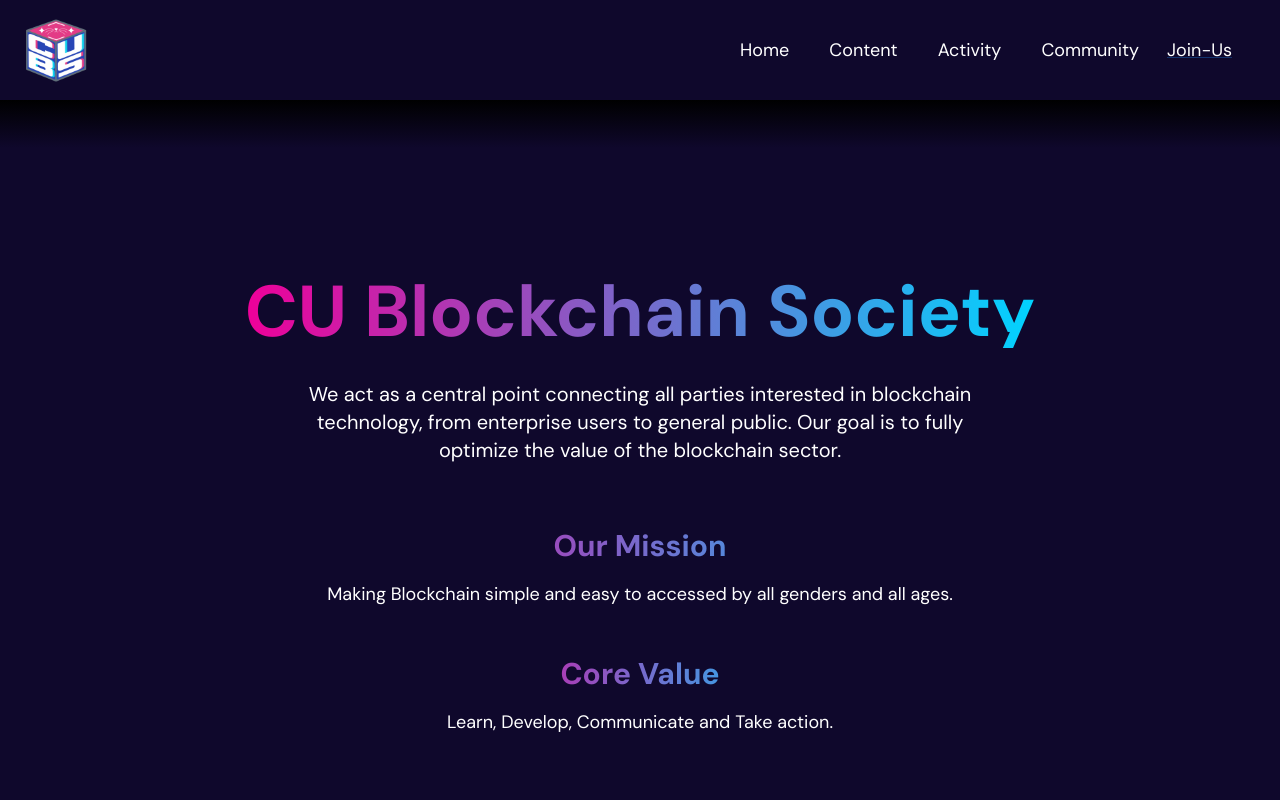
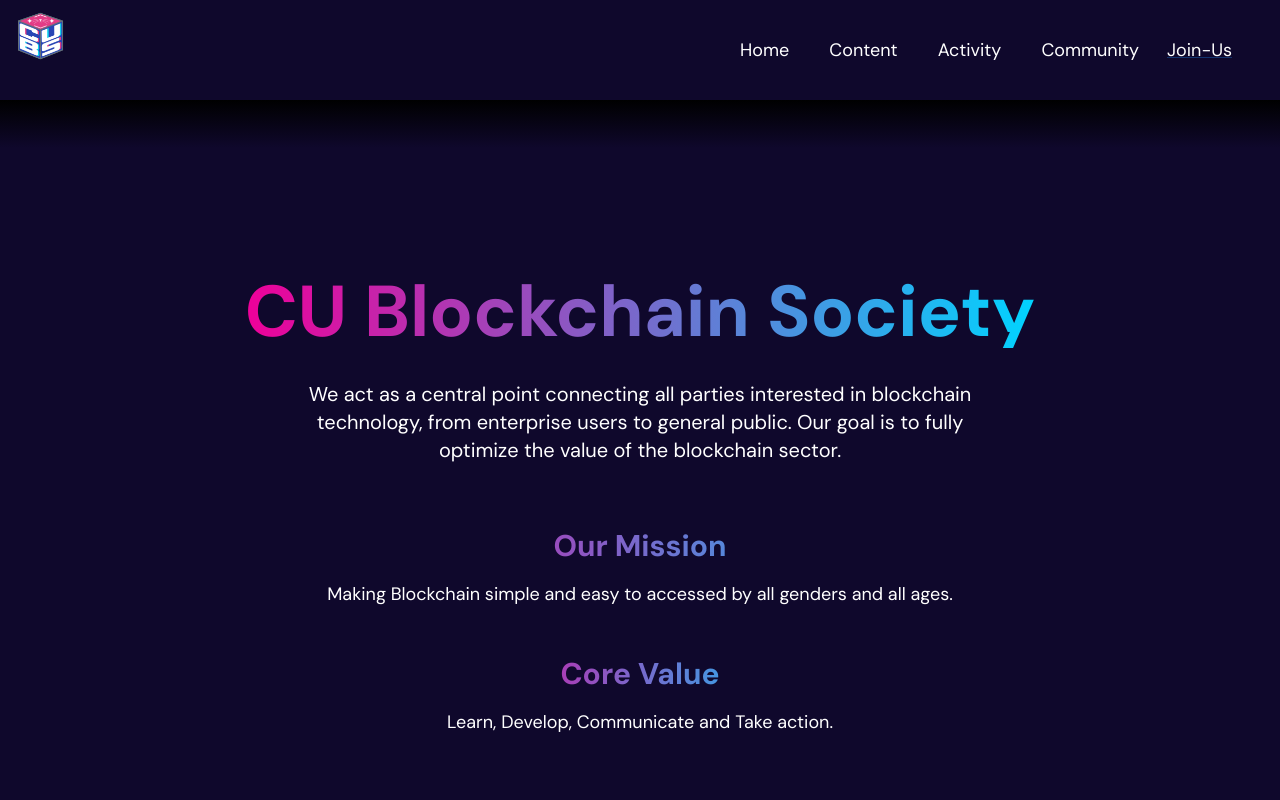
Before and after one commit to CUBS-sources-code/CUBS-website, a Next.js app: page / in a window 1280 px wide. Shown: the top 800 px of the page. Built offline with nearby package versions, Linux system fonts and the light colour scheme; no server answers.

Commit message:
fix: animatedfooter type cast

```diff
--- a/src/components/Add.tsx
+++ b/src/components/Add.tsx
@@ -13,7 +13,6 @@ export default async function Add() {
                 <div className="text-md mx-5 text-left">
                     <div className="text-4xl font-bold m-5">Reservation Restaurant Platform</div>
                     <p className="m-5">A reservation restaurant platform provides users with a convenient way to book tables at their desired restaurants, streamlining the dining experience for both customers and restaurant staff. Through this platform, users can browse through a variety of restaurants, view their availability, and make reservations based on their preferences such as date, time, and party size. The platform typically offers features like real-time updates on table availability, special offers or promotions, and user reviews to help customers make informed decisions. For restaurant owners, the platform facilitates efficient table management, reduces no-shows through confirmation mechanisms, and allows them to showcase their offerings to a wider audience. Overall, a reservation restaurant platform enhances the dining experience by offering convenience, accessibility, and transparency for both customers and restaurant owners alike.</p>
-
                 </div>
             </div>
         </main>
--- a/src/components/Global/AnimatedFooter.tsx
+++ b/src/components/Global/AnimatedFooter.tsx
@@ -3,12 +3,21 @@
 import React, { useEffect, useRef } from 'react';
 
 const AnimatedFooter = () => {
-  const canvasRef = useRef(null);
+  const canvasRef = useRef<HTMLCanvasElement | null>(null);
 
   useEffect(() => {
-    const canvas = canvasRef.current;
+    const canvas = canvasRef.current as HTMLCanvasElement;
+    if (!canvas) return;
     const ctx = canvas.getContext('2d');
-    const particles = [];
+    if (!ctx) return;
+
+    const particles: {
+      x: number;
+      y: number;
+      vx: number;
+      vy: number;
+      color: string;
+    }[] = [];
     const colors = ['#FF6F91', '#FFC75F', '#D65DB1', '#845EC2', '#0081CF'];
     const maxParticles = 33;
     const radius = 5;
--- a/src/components/Global/Header.tsx
+++ b/src/components/Global/Header.tsx
@@ -11,8 +11,15 @@ export default async function Header() {
 
     return (
         <div className={styles.menucontainer}>
-            <Link href="/" underline="none">
-                <Image src={'/img/Logo/CUBSlogo.png'} className={styles.logoimg} alt='logo' width={0} height={0} sizes="20vw"/>
+            <Link className="pt-1 pl-2" href="/" underline="none">
+                <div className={styles.logoWrapper}>
+                    <Image
+                        src='/img/Logo/CUBSlogo.png'
+                        alt='logo'
+                        layout='fill'
+                        objectFit='contain'  // or 'cover', depending on the effect you want
+                    />
+                </div>
             </Link>
             <div className='flex flex-row items-center absolute right-10 h-full absolute right-0 text-white text-sm'>
                 <TopMenuItem title='Home' pageRef='/' />
--- a/src/components/Global/header.module.css
+++ b/src/components/Global/header.module.css
@@ -28,3 +28,9 @@
     font-size: 20pt;
     color: rgb(255, 255, 255);
 }
+
+.logoWrapper {
+    position: relative;
+    width: 5vw;  /* Adjust width based on viewport */
+    height: 5vw; /* Maintain aspect ratio */
+}
```
